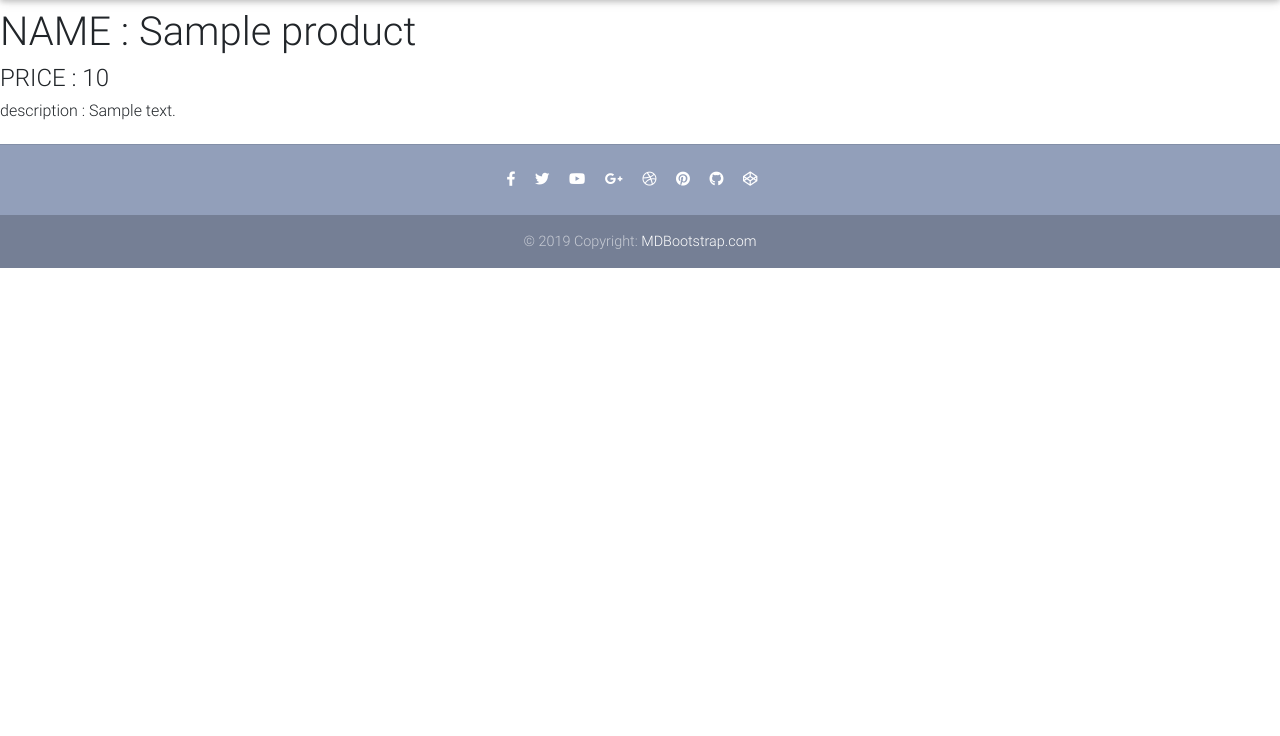
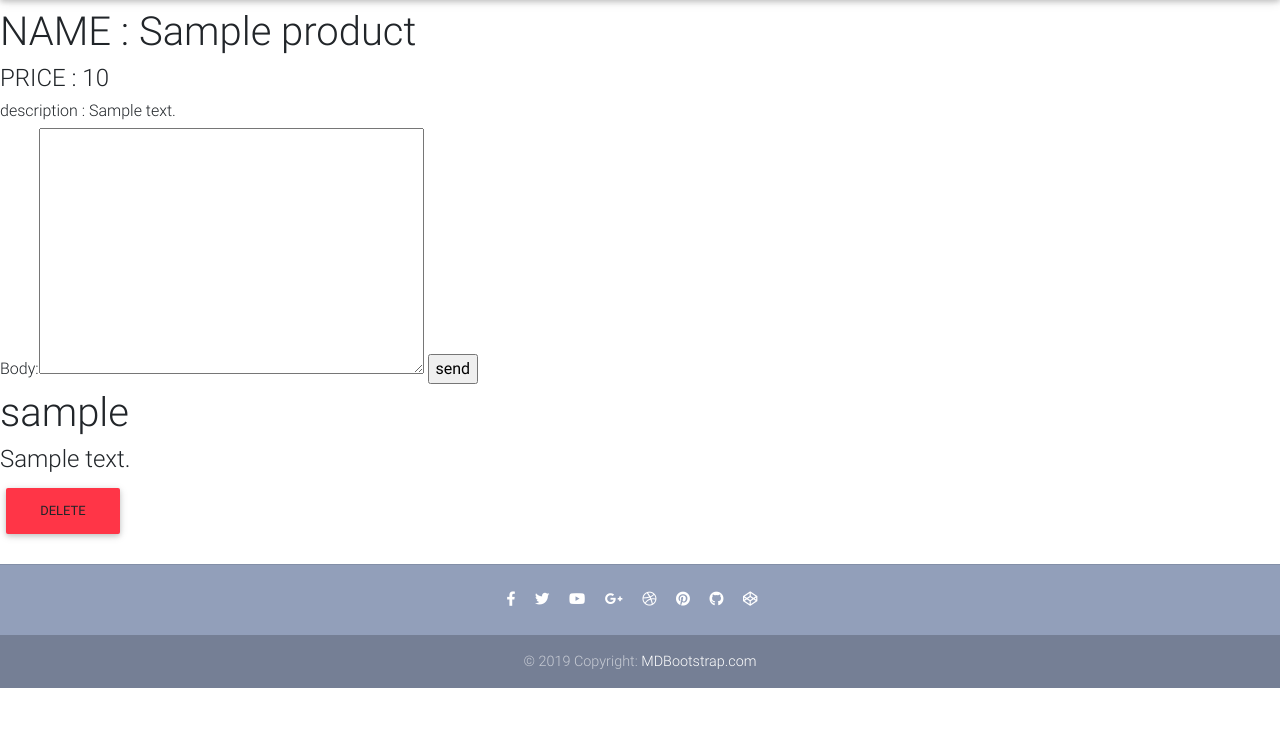
Before and after one commit to thesooge/gold-shop, a Django app: page /product/1/ in a window 1280 px wide. Shown: the part 64-800 px from the top of the page. Run offline with Django 3.2, Linux system fonts and the light colour scheme; a user stored in the database is signed in; tables that the repository leaves empty hold one stand-in row (values such as "Sample post"); some libraries are stand-ins or nearby versions.

Commit message:
add comments functionallity

```diff
--- a/products/models.py
+++ b/products/models.py
@@ -27,8 +27,12 @@ class ProductComment(models.Model):
         ('NC', 'Not-Checked'),
     )
 
-    product = models.ForeignKey(Product, on_delete=models.CASCADE, related_name='comments')
+    product = models.ForeignKey(Product, on_delete=models.PROTECT, related_name='comments')
     user = models.ForeignKey(settings.AUTH_USER_MODEL, on_delete=models.CASCADE, related_name='comments')
     body = models.TextField()
     created = models.DateTimeField(auto_now_add=True)
     status = models.CharField(choices=STATUS, max_length=255, default='NC')
+
+
+    def get_absolute_url(self):
+        return reverse("product_detail", kwargs={"pk": self.product.pk})
--- a/products/templates/products/product_detail.html
+++ b/products/templates/products/product_detail.html
@@ -7,6 +7,23 @@
 <h4>PRICE : {{product.unit_price}}</h4>
 <h6>description : {{product.description}}</h6>
 
+<form action="{% url 'product-comment' product.id %}" method="POST">
+    {% csrf_token %}
+    {{comment}}
+    <input type='submit' value='send'>
+</form>
 
+{% for comment in product.comments.all %}
+<h1>{{comment.user}}</h1>
+<h4>{{comment.body}}</h4>
+{% if comment.user == user %}
+<form action="{% url 'comment_delete' comment.id %}" method= 'POST'>
+    {% csrf_token %}
+    <div>
+        <button type='submit' class='btn danger-color' >Delete</button>
+    </div>
+{% endif %}
+</form>
+{% endfor %}
 
 {% endblock content %}
--- a/products/urls.py
+++ b/products/urls.py
@@ -5,6 +5,9 @@ from . import views
 urlpatterns = [
     path('', views.ProductList.as_view(), name='product-list'),
     path('<int:pk>/', views.ProductDetail.as_view(), name='product_detail'),
+    path('<int:pk>/comment', views.CommentsView.as_view(), name='product-comment'),
+    path('<int:pk>/delete', views.delete_own_comment, name='comment_delete'),
+
 
 
 ]
--- a/products/views.py
+++ b/products/views.py
@@ -1,6 +1,9 @@
-from django.shortcuts import render
+from typing import Any
+from django.shortcuts import redirect, render, get_object_or_404
 from django.views import generic
+from django.contrib.auth.decorators import login_required
 
+from .forms import ProductCommentForm
 from .models import Product, ProductComment, Category
 # Create your views here.
 
@@ -13,3 +16,30 @@ class ProductDetail(generic.DetailView):
     model = Product
     template_name = 'products/product_detail.html'
     context_object_name = 'product'
+
+    def get_context_data(self, **kwargs: Any) -> dict[str, Any]:
+        context =  super().get_context_data(**kwargs)
+        context['comment'] = ProductCommentForm()
+
+        return context
+
+class CommentsView(generic.CreateView):
+    model = ProductComment
+    form_class = ProductCommentForm
+
+    def form_valid(self, form):
+        obj = form.save(commit=False)
+        obj.user = self.request.user
+        product_id = int(self.kwargs['pk'])
+        product = get_object_or_404(Product, id= product_id)
+        obj.product = product
+
+        return super().form_valid(form)
+
+@login_required
+def delete_own_comment(request, pk):
+    comment = get_object_or_404(ProductComment, pk=pk)
+    if comment.user == request.user:
+        comment.delete()
+
+    return redirect("product_detail", comment.product.id)
```
